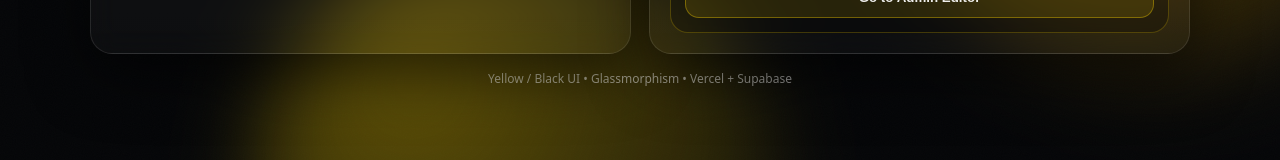
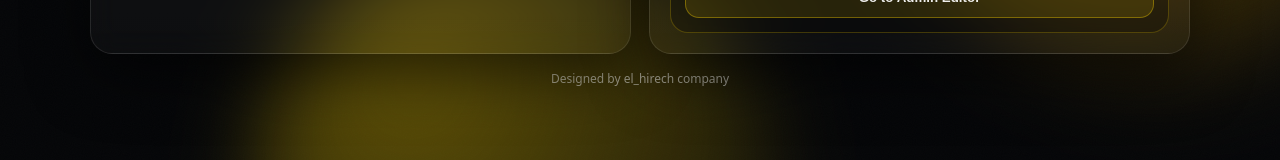
Before and after one commit to lijack1980j-beep/mcq-diagnoser-pro, a website: page public/index.html in a window 1280 px wide. Shown: the part 556-716 px from the top of the page. Drawn offline with Linux system fonts and the light colour scheme.

Commit message:
Update index.html

```diff
--- a/public/index.html
+++ b/public/index.html
@@ -93,7 +93,7 @@
     </section>
 
     <footer class="footer">
-      <span>Yellow / Black UI • Glassmorphism • Vercel + Supabase</span>
+      <span>Designed by el_hirech company </span>
     </footer>
   </main>
 
```
